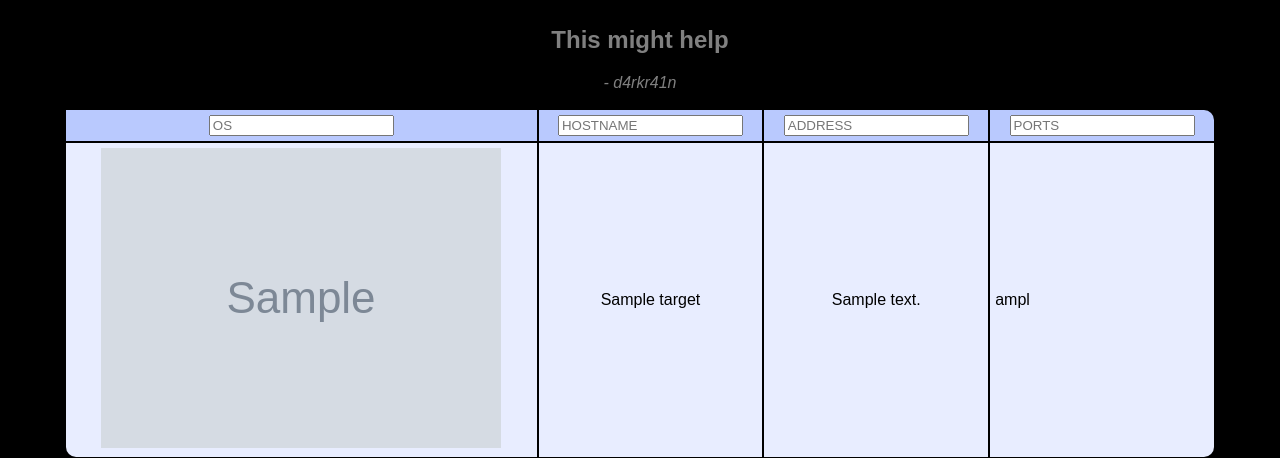
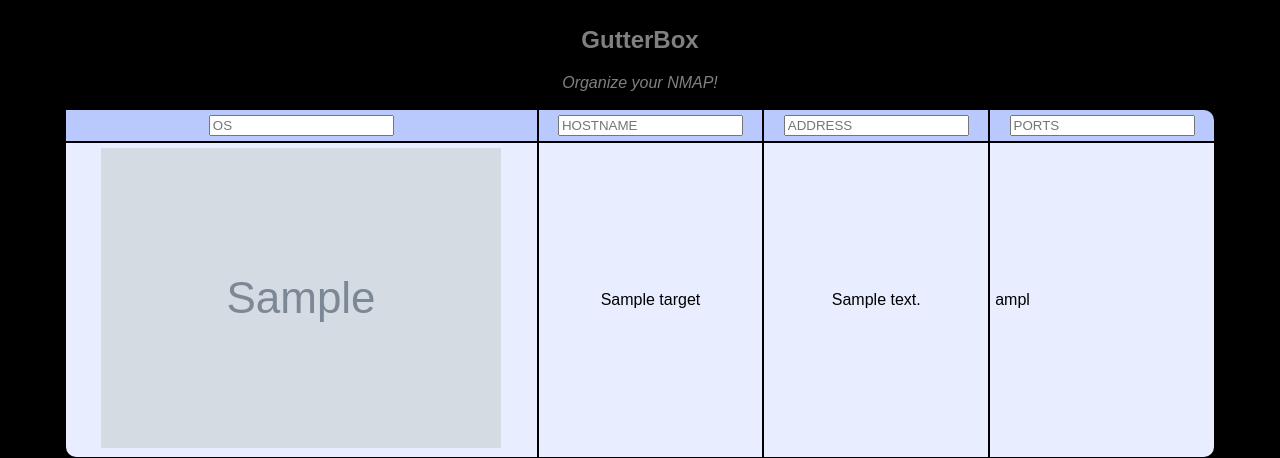
Before and after one commit to d4rkr41n/gutterbox, a Flask app: page / in a window 1280 px wide. Shown: the top 458 px of the page. Run offline with Flask 3, Linux system fonts and the light colour scheme; tables that the repository leaves empty hold one stand-in row (values such as "Sample post"); grey boxes marked "Sample" are stand-in pictures.

Commit message:
changed home template to make more sense

```diff
--- a/app/templates/home.html
+++ b/app/templates/home.html
@@ -1,8 +1,8 @@
 {% extends "base.html" %}
 
 {% block main %}
-<h2>This might help</h2>
-<p style="padding-top:0;"><a href="https://github.com/d4rkr41n"><i>- d4rkr41n</i></a></p>
+<h2>GutterBox</h2>
+<p style="padding-top:0;"><a href="https://github.com/d4rkr41n/gutterbox"><i>Organize your NMAP!</i></a></p>
 
 <table id="scan-table">
 <thead>
```
